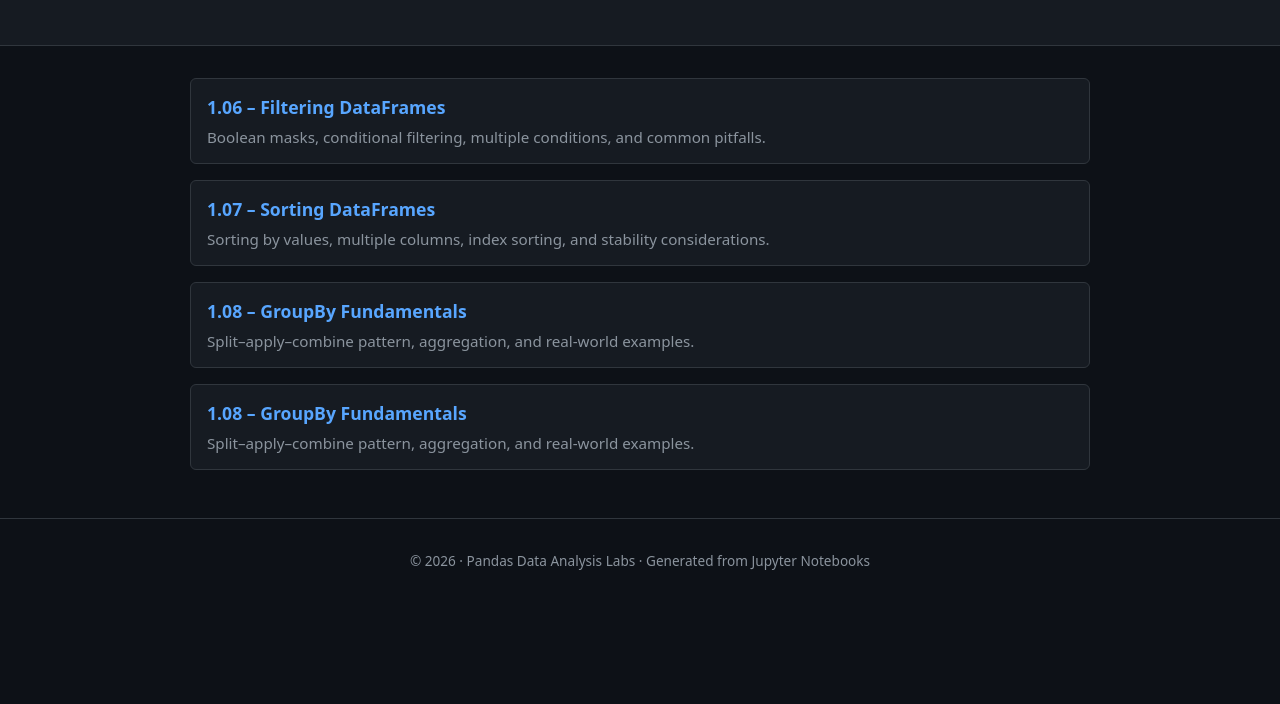
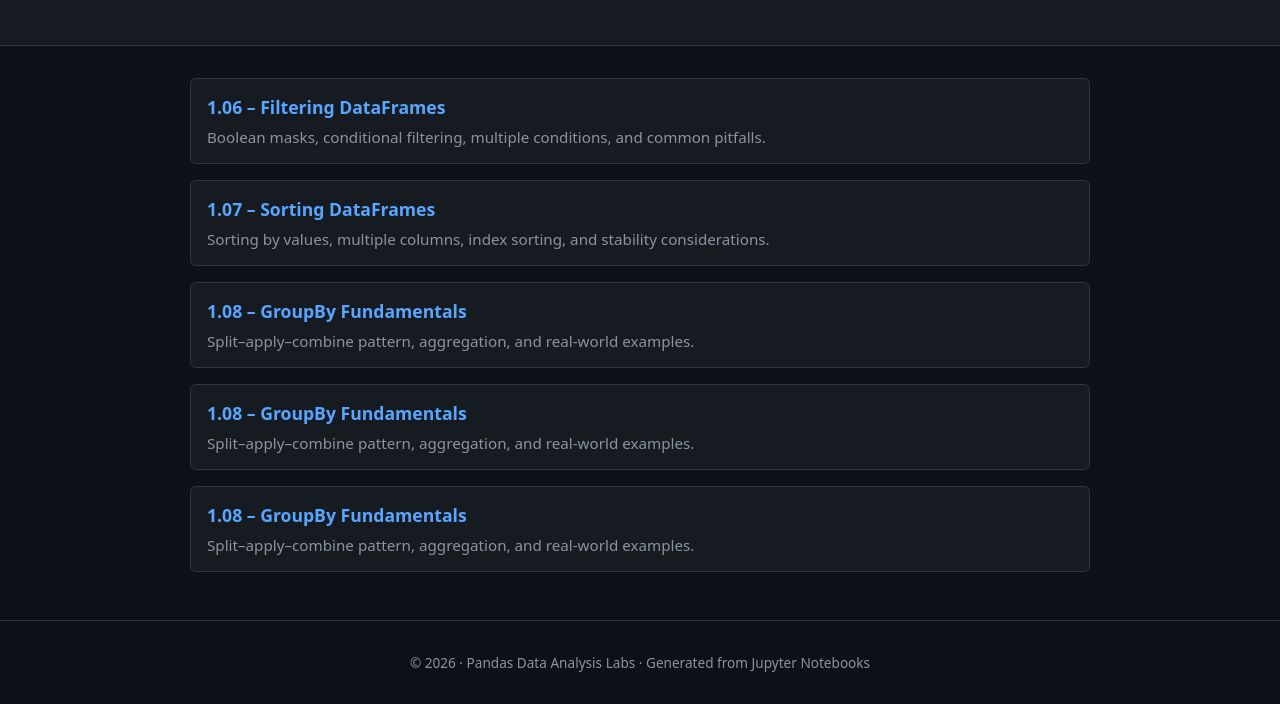
Before and after one commit to jablonsky/lab-jupyter, a plain HTML site: page index.html in a window 1280 px wide. Shown: the part 104-808 px from the top of the page. Drawn offline with Linux system fonts and the light colour scheme.

Commit message:
Add link to GroupBy Fundamentals in index.html

```diff
--- a/index.html
+++ b/index.html
@@ -122,6 +122,15 @@
             </p>
         </li>
 
+        <li>
+            <a href="1-09-aggregation.html">
+                1.08 – GroupBy Fundamentals
+            </a>
+            <p>
+                Split–apply–combine pattern, aggregation, and real-world examples.
+            </p>
+        </li>
+
     </ul>
 </main>
 
```
